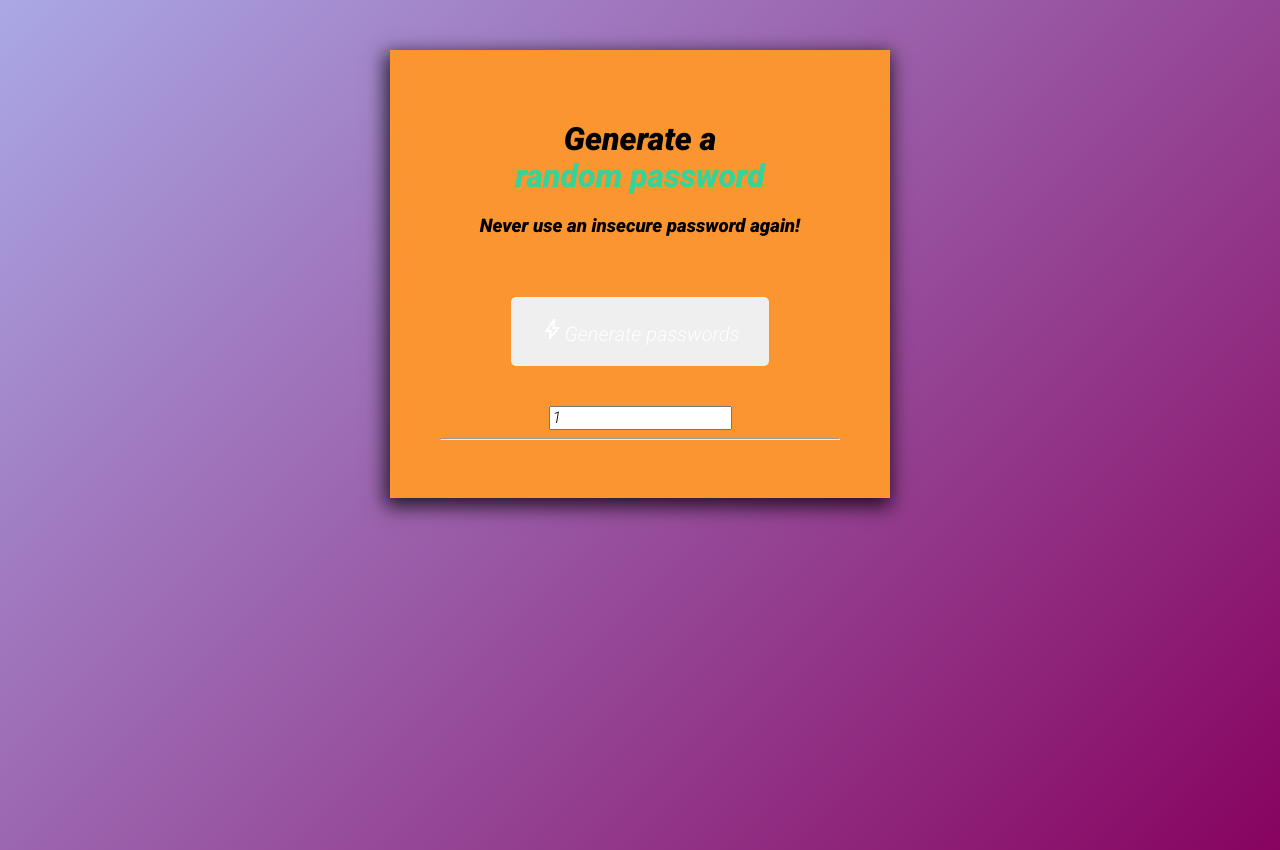
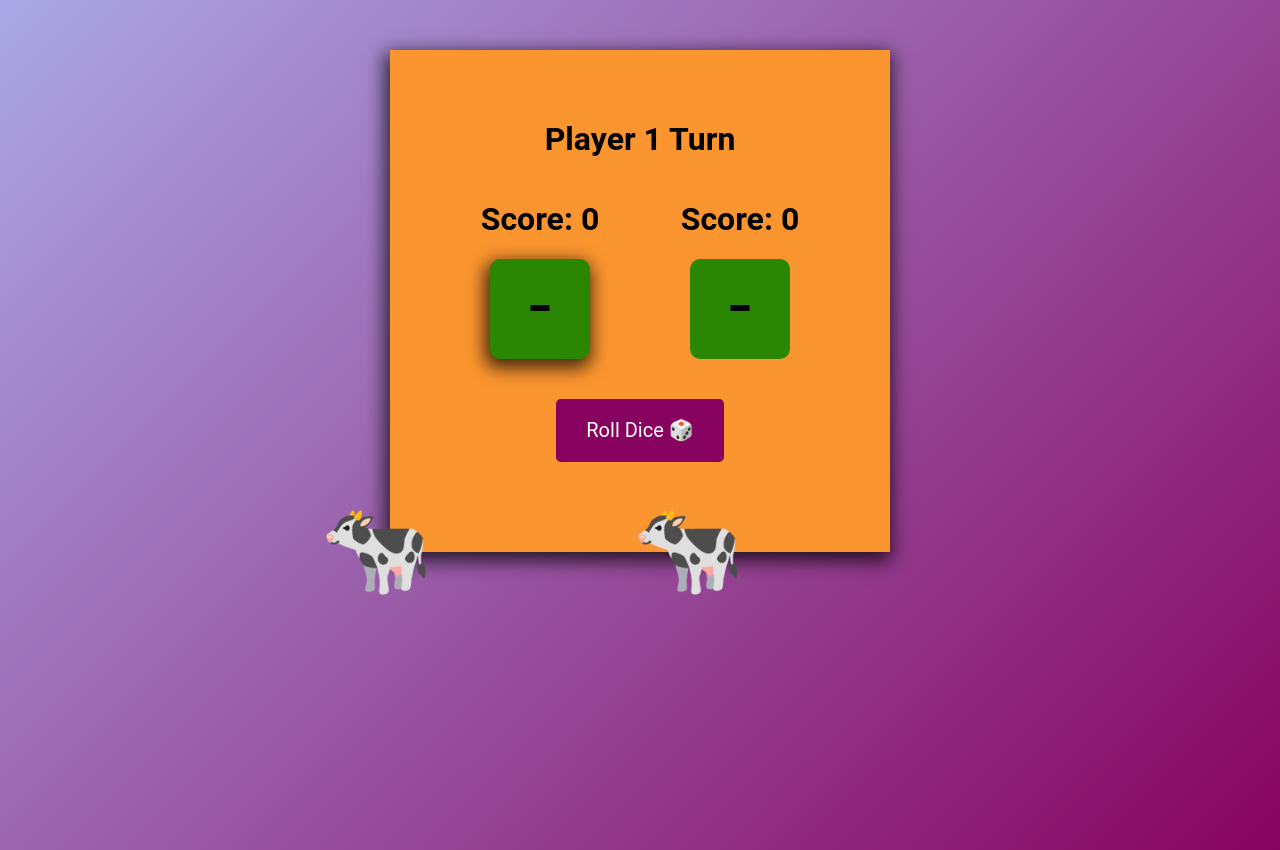
Before and after one commit to wvinson43/dice-with-cows, a website built with Vite: page index.html in a window 1280 px wide. Built offline with nearby package versions, Linux system fonts and the light colour scheme.

Commit message:
update 3

```diff
--- a/index.css
+++ b/index.css
@@ -38,7 +38,7 @@ body {
     background: #2A8703;
     margin: 0 auto;
     font-size: 80px;
-    display: flex;
+    display: block;
     align-items: center;
     justify-content: center;
 }
--- a/index.html
+++ b/index.html
@@ -1,34 +1,32 @@
 <html>
     <head><link rel="stylesheet" href="https://cdnjs.cloudflare.com/ajax/libs/normalize/8.0.1/normalize.css">
         <link rel="stylesheet" href="index.css">
-        <link rel="preconnect" href="https://fonts.googleapis.com">
-        <link rel="preconnect" href="https://fonts.gstatic.com" crossorigin>
-        <link href="https://fonts.googleapis.com/css2?family=Noto+Sans:ital,wght@0,200;1,300&family=Roboto:ital,wght@1,300;1,900&display=swap" rel="stylesheet">
-        <link rel="stylesheet" href="https://fonts.googleapis.com/css2?family=Material+Symbols+Outlined:opsz,wght,FILL,GRAD@20..48,100..700,0..1,-50..200" />
     </head>
-    <body class="body">
+    <body>
+        <div class="container">
+            <h1 id="message">Player 1 Turn</h1>
+            <div class="players">
+                <div id="player1">
+                    <h1>Score:
+                        <span id="player1Scoreboard">0</span>
+                    </h1>
+                    <div id="player1Dice" class="dice active">-</div>
+                </div>
+                <div id="player2">
+                    <h1>Score:
+                        <span id="player2Scoreboard">0</span>
+                    </h1>
+                    <div id="player2Dice" class="dice">-</div>
+                </div>
+            </div>
 
-        <div class="container">
-            <header>
-                <h1>Generate a <br>
-                <span style="color: #34D399"> random password</span></h1>
-                <h3>Never use an insecure password again!</h3>
-            </header>
-            <main>
-                <div class="selector">
-                    <button id="button-el" class="lightning-icon">
-                        <span class="material-symbols-outlined">bolt</span>Generate passwords</button>
-                    <input type="number" id="number-input" value="1" min=1>
-                </div>
-                <hr>
-                <div class="flex-container">
-                    <div class="flex-container-div password" id="firstPassword-el"></div>
-                    <div class="flex-container-div password" id="secondPassword-el"></div>
-                    <div class="flex-container-div password" id="thirdPassword-el"></div>
-                    <div class="flex-container-div password" id="fourthPassword-el"></div>
-                </div>
-            </main>
-         </div>
+            <button id="rollBtn">Roll Dice 🎲</button>
+            <button id="resetBtn">Reset Game 🔁</button>
+        </div>
+        <div class="flying" src="images/cow.jpg">🐄</div>
+        <div class="flyingTwo" src="images/cow.jpg">🐄</div>
+        <div>
             <script src="./index.js"></script>
+        <div>
     </body>
 </html>
--- /dev/null
+++ b/vite.config.js
@@ -0,0 +1,6 @@
+import {defineConfig} from 'vite'
+
+
+export default defineConfig({
+	plugins: []
+})
```
Also changed, not shown: package.json (+6 -7 lines), README.md.
